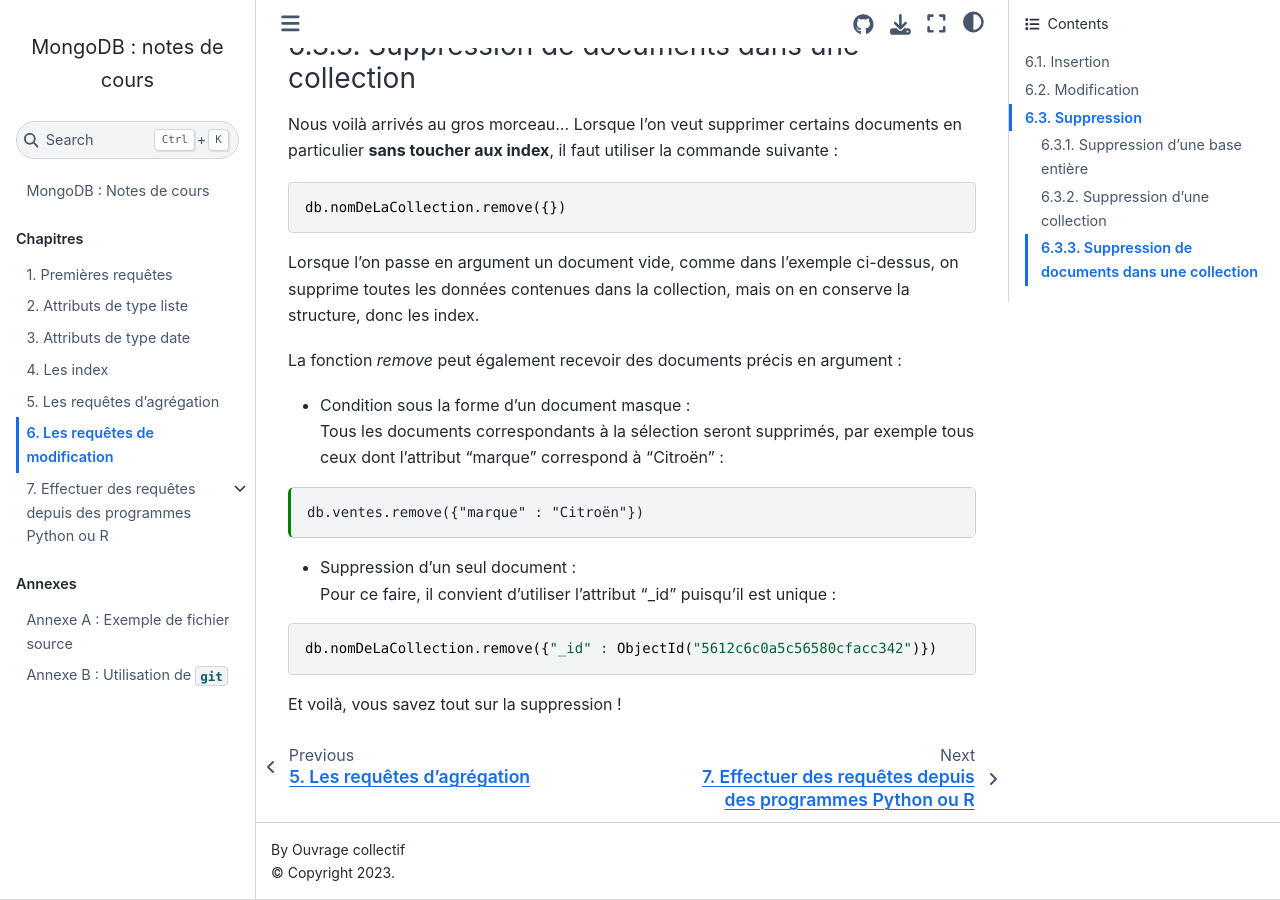
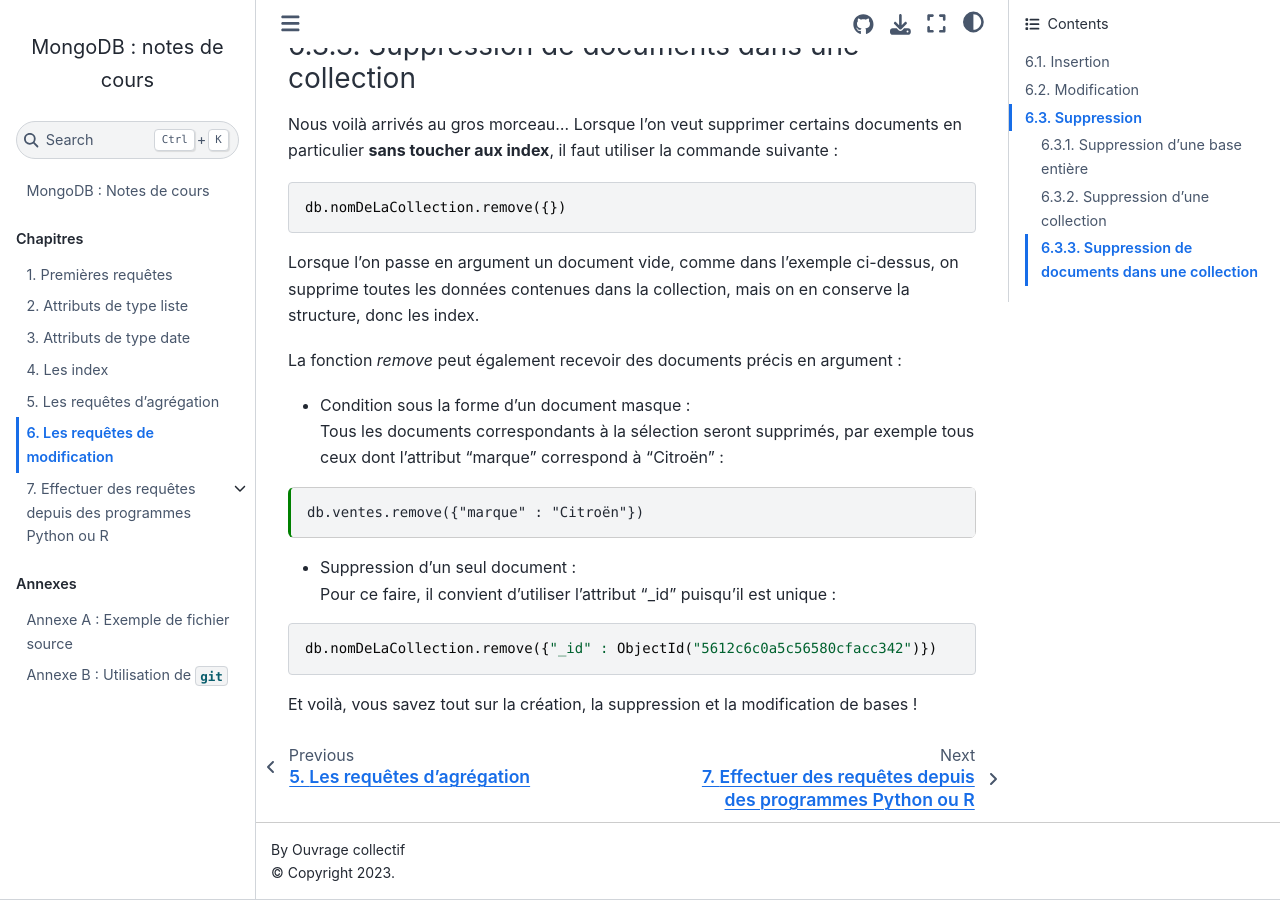
Before and after one commit to rtavenar/mongo_book, a Jupyter Book: the page built from content/06_modif.md, in a window 1280 px wide and 900 px high, scrolled down 3611 px. Built offline with Jupyter Book 1.0.4 settings and Sphinx 7.4.7 and the Sphinx Book theme 1.1.4, drawn with Linux system fonts in a browser that asks for light colours.

Commit message:
Update 06_modif.md

````diff
--- a/content/06_modif.md
+++ b/content/06_modif.md
@@ -152,4 +152,4 @@ db.ventes.remove({"marque" : "Citroën"})
 db.nomDeLaCollection.remove({"_id" : ObjectId("5612c6c0a5c56580cfacc342")})
 ```
 
-Et voilà, vous savez tout sur la suppression !
+Et voilà, vous savez tout sur la création, la suppression et la modification de bases !
````
